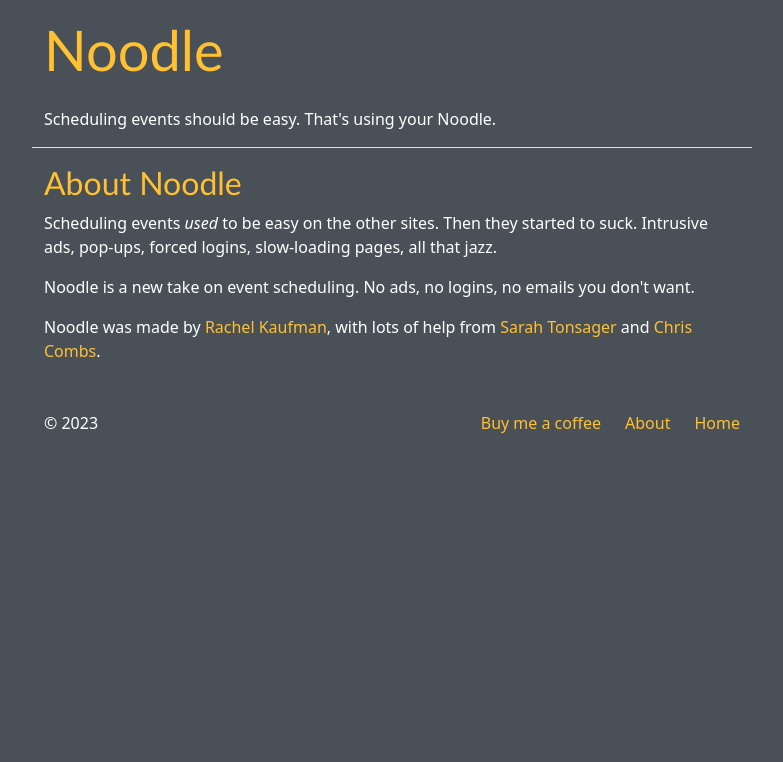
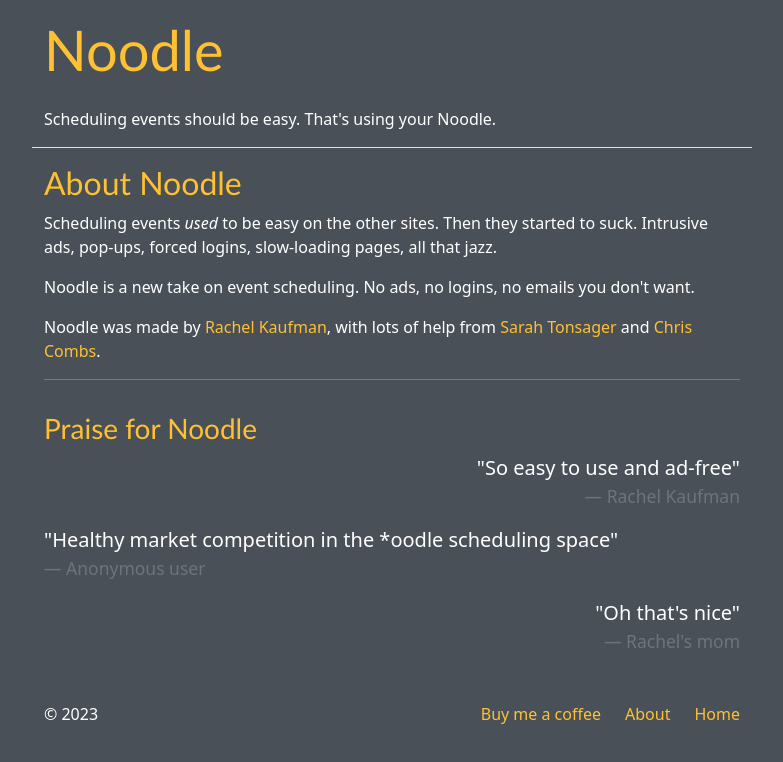
Before and after one commit to rkaufman13/Noodle, a React (Create React App) app: page /about in a window 1280 px wide. Shown: the top 762 px of the page, without its empty margins (248-1031 px from the left). Built offline with nearby package versions, Linux system fonts and the light colour scheme; no server answers; a web font is replaced by a local one; what react-date-object would draw is missing.

Commit message:
add testimonials

```diff
--- a/src/About.jsx
+++ b/src/About.jsx
@@ -28,6 +28,20 @@ export const About = () => {
         </a>{" "}
         and <a href="https://chriscombs.net">Chris Combs</a>.
       </p>
+      <hr class="py-2" />
+      <h3>Praise for Noodle</h3>
+      <blockquote class="blockquote text-end">
+        <p>"So easy to use and ad-free"</p>
+        <footer class="blockquote-footer">Rachel Kaufman</footer>
+      </blockquote>
+      <blockquote class="blockquote">
+        <p>"Healthy market competition in the *oodle scheduling space"</p>
+        <footer class="blockquote-footer">Anonymous user</footer>
+      </blockquote>
+      <blockquote class="blockquote text-end">
+        <p>"Oh that's nice"</p>
+        <footer class="blockquote-footer">Rachel's mom</footer>
+      </blockquote>
     </>
   );
 };
```
